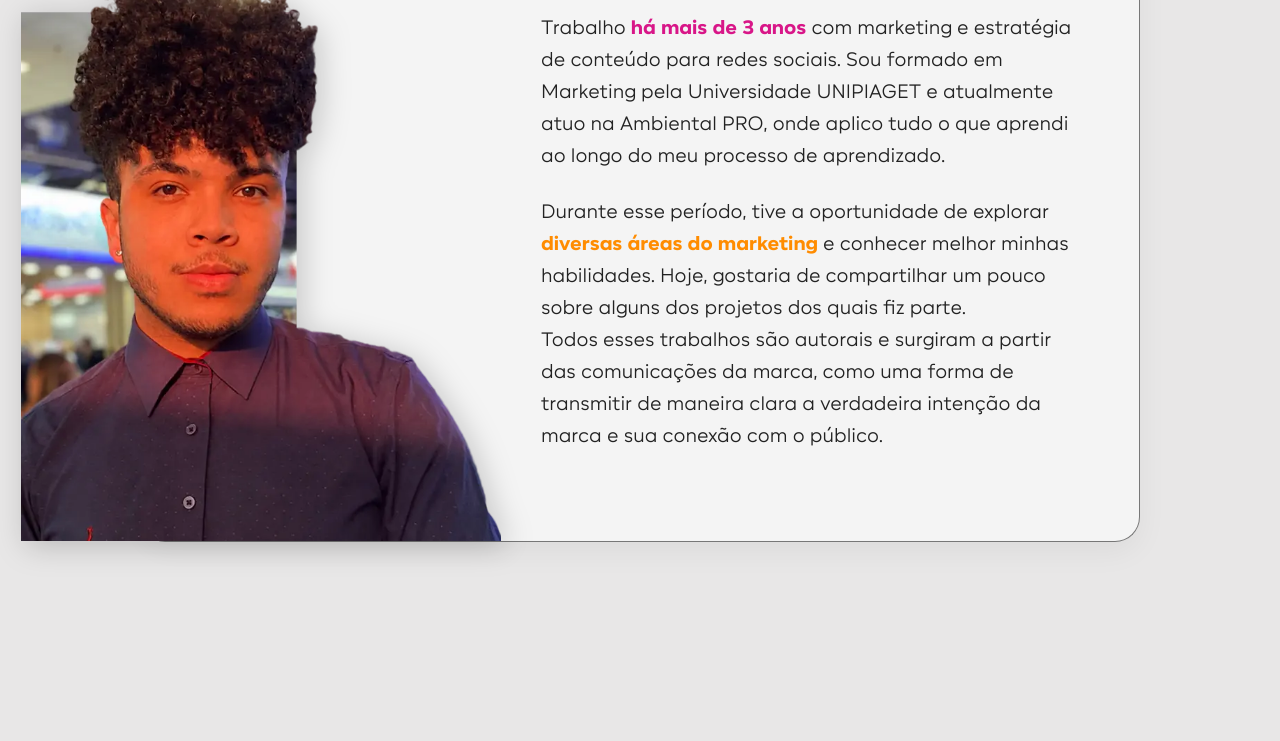
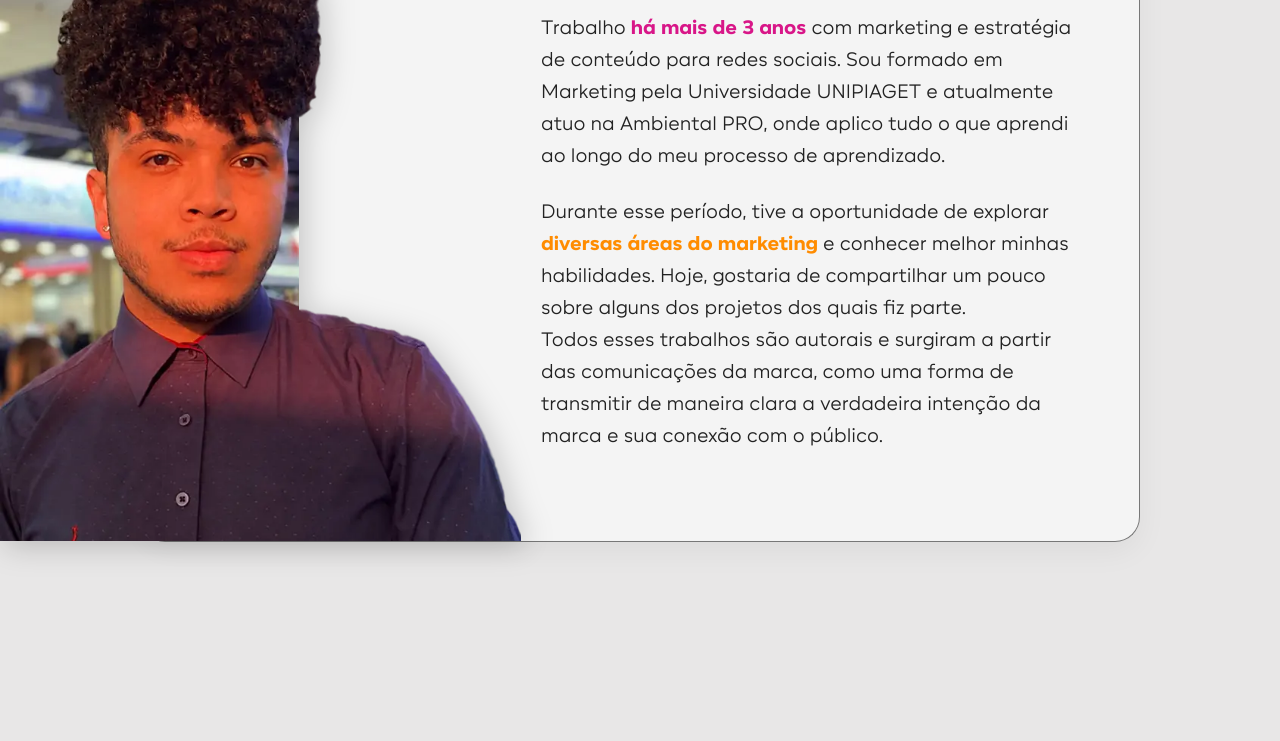
Before and after one commit to lucas2002evangelistadasilva-ai/Portifolio, a website built with Vite: page index.html in a window 1280 px wide. Shown: the part 1197-1938 px from the top of the page. Built offline with nearby package versions, Linux system fonts and the light colour scheme.

Commit message:
ajuste na imagem sobre mim para encostar no limite esquerdo

```diff
--- a/styles.css
+++ b/styles.css
@@ -270,9 +270,9 @@ body {
 
 .sobre-img {
     position: absolute;
-    left: -120px;
+    left: calc(-50vw + 50%);
     bottom: 0;
-    width: 480px;
+    width: clamp(480px, calc(50vw - 50% + 380px), 650px);
     z-index: 2;
     filter: drop-shadow(5px 5px 15px rgba(0, 0, 0, 0.2));
 }
```
